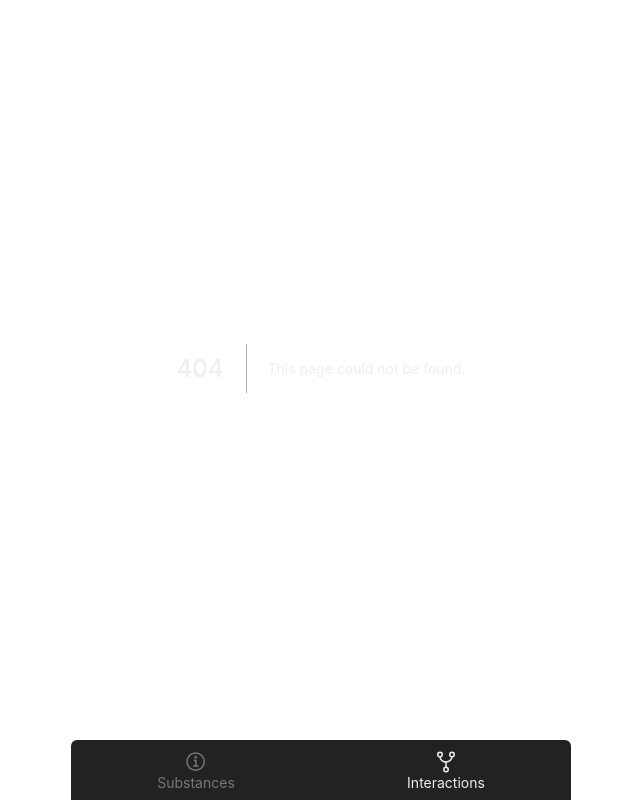
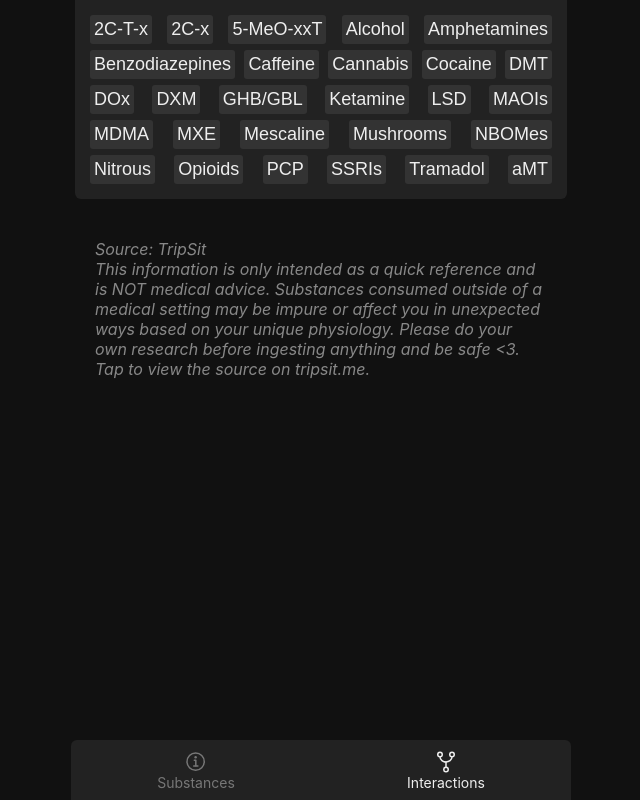
Before and after one commit to NoahSaso/salvum, a Next.js app: page /interactions in a window 1280 px wide. Before the commit this address had no page. Shown: the whole page, without its empty margins (319-959 px from the left). Built offline with nearby package versions, Linux system fonts and the light colour scheme.

Commit message:
added interaction page content

```diff
--- a/assets/global.scss
+++ b/assets/global.scss
@@ -33,7 +33,8 @@ main {
   align-items: stretch;
 
   height: calc(100vh - $footer-height);
-  padding-bottom: 4px;
+  padding: 4px;
+  padding-top: 0;
 }
 
 [class~="centered"] {
@@ -79,3 +80,12 @@ main {
 
   margin-top: 20px;
 }
+
+a[class~="disclaimer"] {
+  &:hover {
+    opacity: 0.8;
+  }
+  &:active {
+    opacity: 0.7;
+  }
+}
--- a/components/interaction.module.scss
+++ b/components/interaction.module.scss
@@ -19,7 +19,7 @@
   }
 }
 
-.description {
+.description, .note {
   text-align: center;
 }
 
--- /dev/null
+++ b/pages/interactions.module.scss
@@ -0,0 +1,63 @@
+@import "colors";
+
+.container {
+  overflow-y: auto;
+
+  .content {
+    margin: 20px;
+
+    display: flex;
+    flex-direction: column;
+  }
+
+  .interactions {
+    display: flex;
+    flex-direction: row;
+    flex-wrap: wrap;
+    justify-content: space-between;
+    align-items: flex-start;
+
+    background-color: $hover;
+    border: none;
+    outline: none;
+
+    padding: 12px;
+    margin-bottom: 4px;
+
+    border-bottom-left-radius: 6px;
+    border-bottom-right-radius: 6px;
+
+    button {
+      margin: 3px;
+      padding: 4px;
+      border-radius: 3px;
+
+      border: none;
+      background: $active;
+      cursor: pointer;
+
+      &:hover {
+        opacity: 0.8;
+      }
+      &:active {
+        opacity: 0.7;
+      }
+
+      &.selected {
+        color: $background;
+        background: $secondary;
+      }
+    }
+  }
+
+  .interaction {
+    display: flex;
+    flex-direction: column;
+    justify-content: center;
+    align-items: center;
+
+    padding: 20px;
+    border-radius: 6px;
+    background: $hover;
+  }
+}
--- /dev/null
+++ b/pages/interactions.tsx
@@ -0,0 +1,113 @@
+import cn from 'classnames'
+import { usePlausible } from 'next-plausible'
+import { FC, useEffect, useMemo, useRef, useState } from 'react'
+import { SWRConfig } from 'swr'
+
+import Interaction, { InteractionDisclaimer } from '../components/interaction'
+import { useInteractions } from '../helpers/swr'
+import { getInteractions } from '../services/data'
+import { InteractionSubstance, NextPageWithFallback, PlausibleEvents } from '../types'
+import styles from './interactions.module.scss'
+
+const Interactions: FC = () => {
+  const { interactions } = useInteractions()
+  const plausible = usePlausible<PlausibleEvents>()
+
+  const [substance1, setSubstance1] = useState(null as InteractionSubstance | null)
+  const [substance2, setSubstance2] = useState(null as InteractionSubstance | null)
+
+  // scroll to top of interaction if selected
+  const interactionHeader = useRef<HTMLHeadingElement>(null )
+  useEffect(() => {
+    interactionHeader.current?.scrollIntoView({ behavior: 'smooth', block: 'end', inline: 'nearest' })
+  }, [substance1, substance2])
+
+  const tappedSubstance = (substance: InteractionSubstance) => {
+    let newSubstance1 = substance1
+    let newSubstance2 = substance2
+
+    // deselect substance
+    if (substance === substance1) {
+      // if deselecting substance 1, move substance 2 to 1 and clear 2
+      newSubstance1 = substance2
+      newSubstance2 = null
+    } else if (substance === substance2) {
+      // if deselecting substance 2, just do it
+      newSubstance2 = null
+    }
+    // select substance
+    else if (substance1) {
+      // if substance 1 is already set, set substance 2
+      newSubstance2 = substance
+    } else {
+      // if substance 1 not set, set it
+      newSubstance1 = substance
+    }
+
+    setSubstance1(newSubstance1)
+    setSubstance2(newSubstance2)
+
+    // plausible event if viewing new interaction
+    if (newSubstance1 && newSubstance2)
+      plausible('interaction', {
+        props: {
+          substance: newSubstance1,
+          otherSubstance: newSubstance2,
+          combined: `${newSubstance1} + ${newSubstance2}`
+        }
+      })
+  }
+
+  const substanceLabels = useMemo(
+    () => (Object.keys(interactions).sort() as unknown) as InteractionSubstance[],
+    [interactions]
+  )
+  const interaction = useMemo(
+    () => substance1 && substance2 && interactions[substance1][substance2],
+    [substance1, substance2, interactions]
+  )
+
+  return (
+    <div className={styles.container}>
+      <div className={styles.interactions}>
+        {substanceLabels.map(substance => (
+          <button
+            key={substance}
+            onClick={() => tappedSubstance(substance)}
+            className={cn({
+              [styles.selected]: substance === substance1 || substance === substance2
+            })}
+          >
+            {substance}
+          </button>
+        ))}
+      </div>
+
+      <div className={styles.content}>
+        {!!interaction && (
+          <div ref={interactionHeader} className={styles.interaction}>
+            <Interaction interaction={interaction} />
+          </div>
+        )}
+
+        <InteractionDisclaimer />
+      </div>
+    </div>
+  )
+}
+
+const InteractionsPage: NextPageWithFallback = ({ fallback }) => (
+  <SWRConfig value={{ fallback }}>
+    <Interactions />
+  </SWRConfig>
+)
+
+export default InteractionsPage
+
+export const getStaticProps = async () => ({
+  props: {
+    fallback: {
+      '/api/interactions': getInteractions()
+    }
+  }
+})
```
